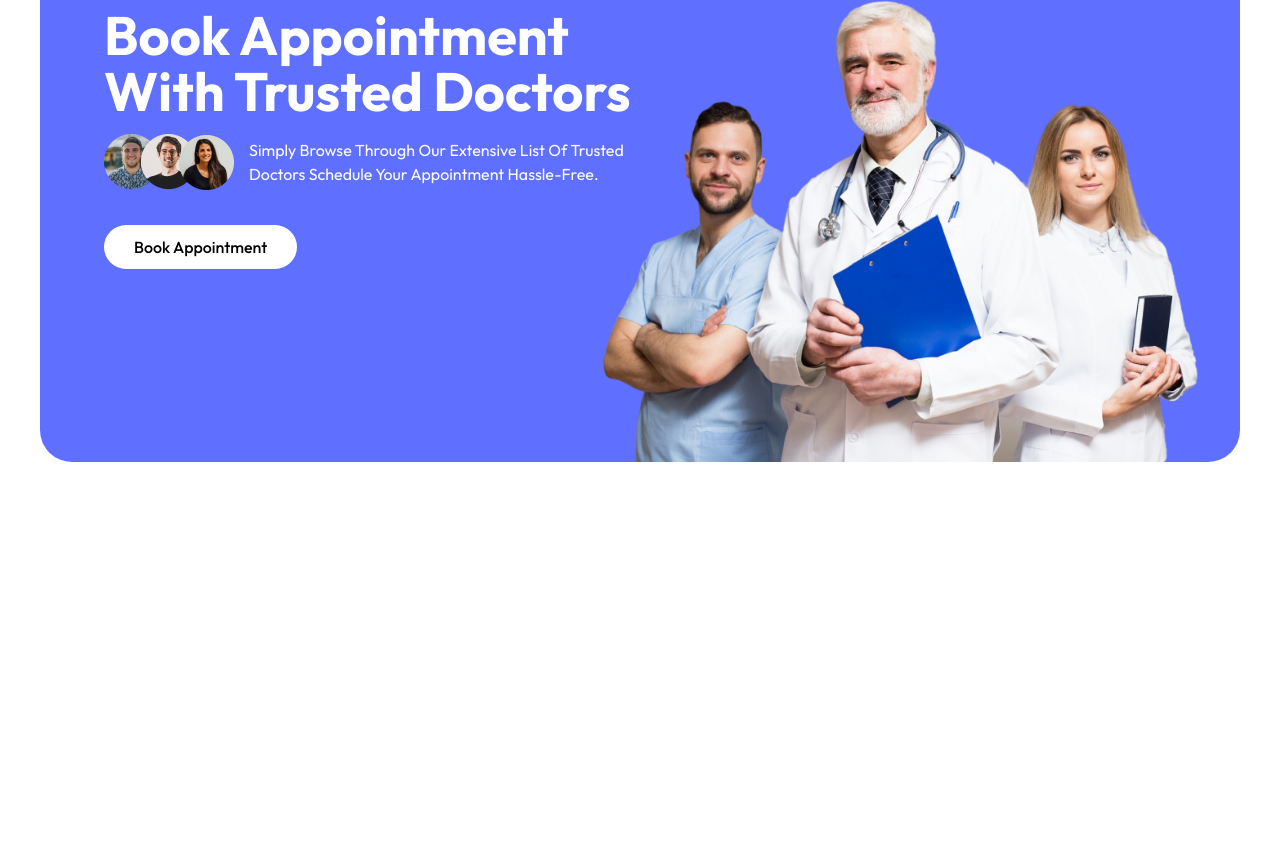
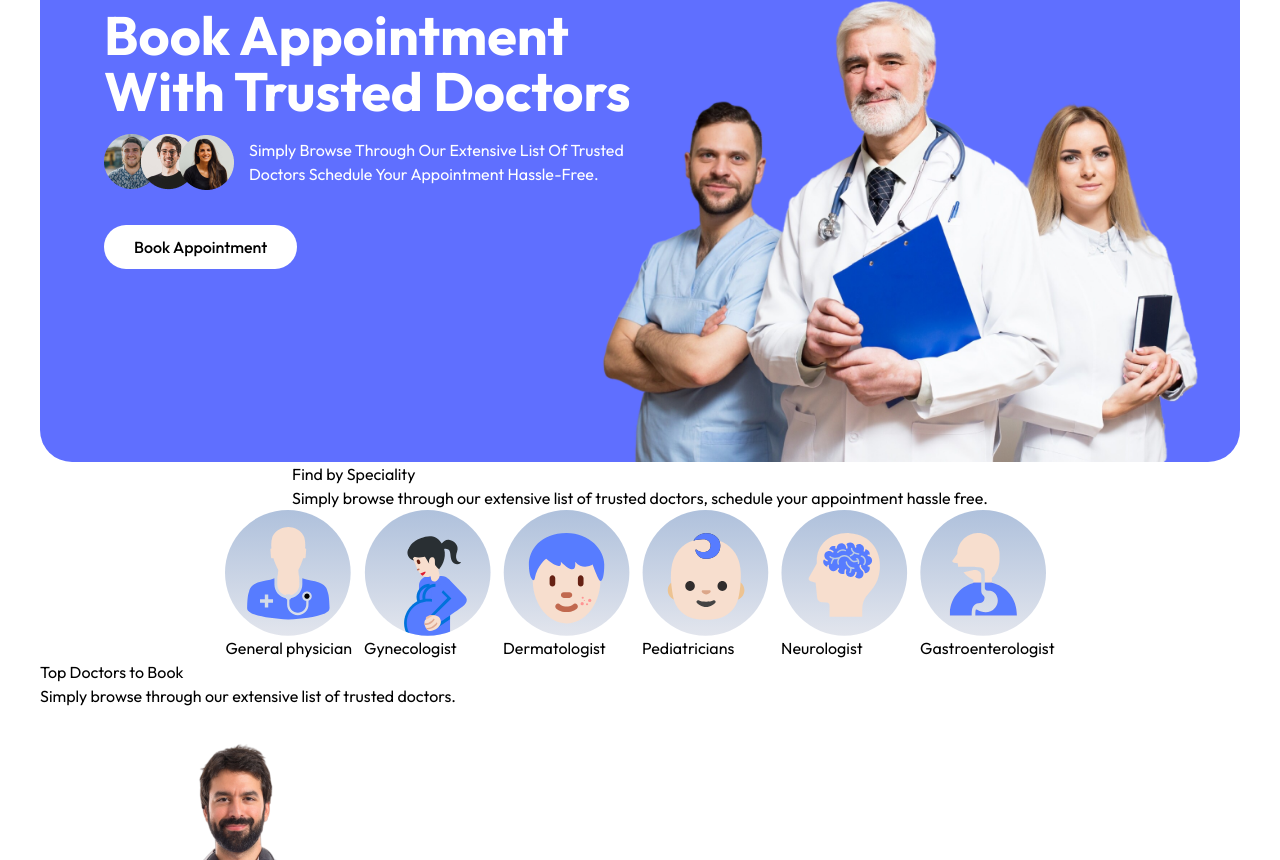
Before and after one commit to iamHarshvardhan10/prescripto, a React (Vite) app in the folder frontend/: page / in a window 1280 px wide. Shown: the part 318-1178 px from the top of the page. Before the commit the page ends 800 px from the top, so only its background shows below. Built offline with nearby package versions, Linux system fonts and the light colour scheme.

Commit message:
added speciality and Top Doctors Home page

```diff
--- /dev/null
+++ b/frontend/src/components/core/Speciality.jsx
@@ -0,0 +1,28 @@
+import React from "react";
+import { specialityData } from "../../assets/assets";
+
+const Speciality = () => {
+  return (
+    <div className="speciality-container flex items-center justify-center flex-col">
+      <div>
+        <h3>Find by Speciality</h3>
+        <p>
+          Simply browse through our extensive list of trusted doctors, schedule
+          your appointment hassle free.
+        </p>
+      </div>
+      <div className="flex items-center justify-center gap-3">
+        {specialityData.map((item, index) => {
+          return (
+            <div key={index} className="my-10">
+              <img src={item.image} alt={item.speciality} />
+              <span>{item.speciality}</span>
+            </div>
+          );
+        })}
+      </div>
+    </div>
+  );
+};
+
+export default Speciality;
--- /dev/null
+++ b/frontend/src/components/core/TopDoctors.jsx
@@ -0,0 +1,28 @@
+import React from "react";
+import { doctors } from "../../assets/assets";
+
+const TopDoctors = () => {
+  return (
+    <div>
+      <div>
+        <h3>Top Doctors to Book</h3>
+        <p>Simply browse through our extensive list of trusted doctors.</p>
+      </div>
+      <div>
+        {doctors.map((docs) => {
+          return (
+            <div key={docs._id}>
+              <div>
+                <img src={docs.image} alt="" />
+                <p>{docs.name}</p>
+                <p>{docs.speciality}</p>
+              </div>
+            </div>
+          );
+        })}
+      </div>
+    </div>
+  );
+};
+
+export default TopDoctors;
--- a/frontend/src/pages/Home.jsx
+++ b/frontend/src/pages/Home.jsx
@@ -1,9 +1,12 @@
 import React from "react";
 import { assets } from "../assets/assets";
 import Button from "../components/common/Button";
+import Speciality from "../components/core/Speciality";
+import TopDoctors from "../components/core/TopDoctors";
 
 const Home = () => {
   return (
+    <>
       <div className="home-container p-96 relative rounded-4xl">
         <div className="home-r-side absolute top-[30%] w-[45%] left-16 capitalize">
           <h3 className="text-[54px] font-bold text-[#fff] leading-14">
@@ -12,8 +15,8 @@ const Home = () => {
           <div className="flex items-center justify-center m-15">
             <img src={assets.group_profiles} alt="" />
             <span className="text-[#fff] text-[16px] ml-8 span-container">
-            Simply browse through our extensive list of trusted doctors schedule
-            your Appointment hassle-free.
+              Simply browse through our extensive list of trusted doctors
+              schedule your Appointment hassle-free.
             </span>
           </div>
           <Button text={"Book Appointment"} className={"white-btn"} />
@@ -22,6 +25,13 @@ const Home = () => {
           <img src={assets.header_img} alt="" className="w-[600px] h-auto" />
         </div>
       </div>
+
+      {/* SPECIALITY  */}
+      <Speciality />
+
+      {/* TOP DOCTORS */}
+      <TopDoctors />
+    </>
   );
 };
 
```
Lines whose indentation alone changed are shown as unchanged.
